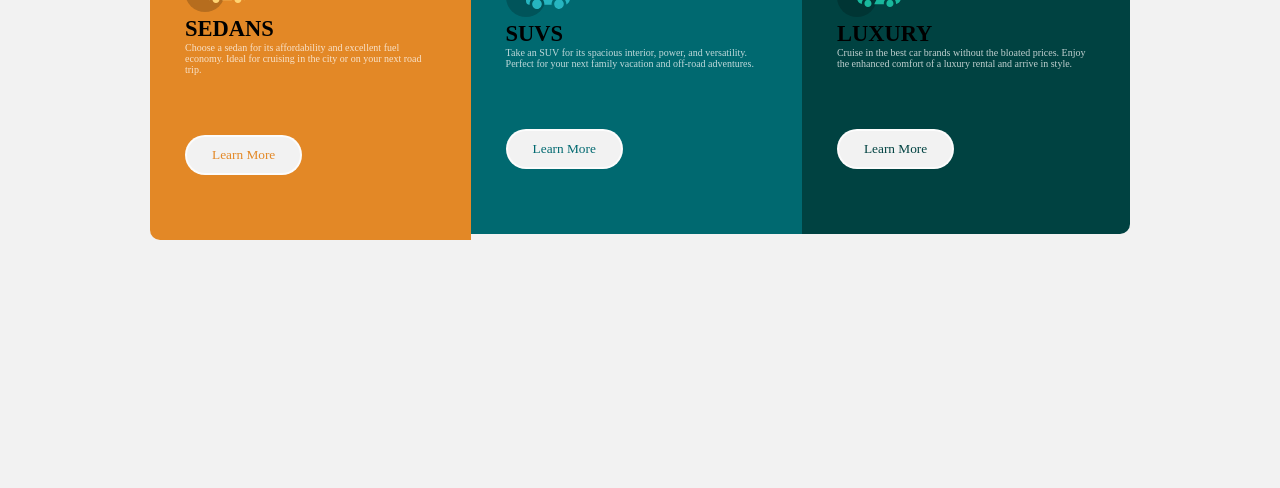
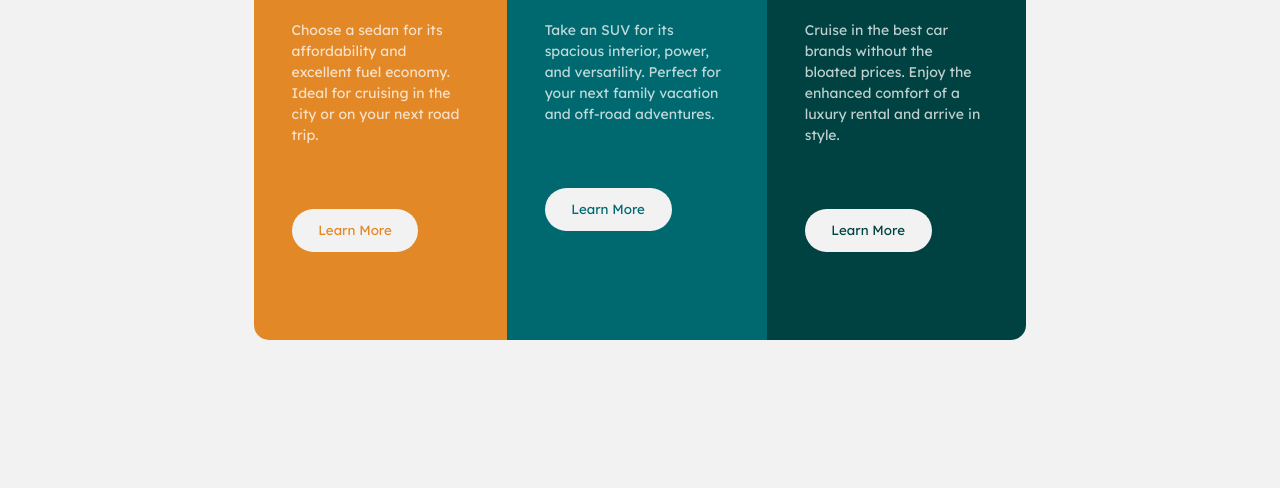
Before and after one commit to megalous-lab/css-flex-and-drid, a plain HTML site: page index.html in a window 1280 px wide. Shown: the part 329-817 px from the top of the page. Drawn offline with Linux system fonts and the light colour scheme.

Commit message:
Update main.css

```diff
--- a/main.css
+++ b/main.css
@@ -1,3 +1,6 @@
+@import url("https://fonts.googleapis.com/css2?family=Lexend+Deca:wght@100;200;300;400;500;600;700;800&display=swap");
+@import url("https://fonts.googleapis.com/css2?family=Big+Shoulders+Display:wght@100;200;300;400;500;600;700;800;900&display=swap");
+
 * {
   margin: 0;
   padding: 0;
@@ -8,94 +11,88 @@ body {
   background-color: hsl(0, 0%, 95%);
   font-size: 15px;
 }
-header>a{
-    color: black;
-    text-decoration: underline;
+
+h2 {
+  font-family: "Big Shoulders Display", cursive;
+  font-weight: 800;
+  margin-bottom: 1.2em;
+  color: hsl(0, 0%, 95%);
+  font-size: 30px;
 }
-header>a:hover{
-    text-decoration: none;
-    border-bottom: 3px solid hsl(31, 77%, 52%) ;
+
+p {
+  font-family: "Lexend Deca", sans-serif;
+  font-weight: 400;
+  margin-bottom: 4.5em;
+  line-height: 1.5em;
+  color: hsla(0, 0%, 100%, 0.75);
+  font-size: 14px;
 }
+
 main {
   display: flex;
+  width: 65%;
   flex-direction: row;
+  margin: auto;
+  padding: 2em;
   align-items: center;
   justify-content: center;
-    width: 100%;
   height: 100vh;
-    margin: auto;
-    padding: 150px;
+  border: none;
+  /* flex-wrap: wrap; */
 }
-main > div {
-    padding: 35px;
+
+div {
+  padding: 1em;
 }
-main .sedans {
+
+img {
+  margin-bottom: 2em;
+}
+
+.sedans {
   background-color: hsl(31, 77%, 52%);
-    border-radius: 10px 0 0 10px;
+  height: 68%;
+  border-radius: 15px 0 0 15px;
+  padding: 2.5em;
+}
 
-}
-main .suvs {
-    background-color: hsl(184, 100%, 22%);
-}
-main .luxury {
-    background-color: hsl(179, 100%, 13%);
-    border-radius: 0 10px 10px 0;
-}
-main .sedans button {
+.sedans button {
   color: hsl(31, 77%, 52%);
 }
-main .suvs button {
+
+.suvs {
+  background-color: hsl(184, 100%, 22%);
+  height: 68%;
+  padding: 2.5em;
+}
+
+.suvs button {
   color: hsl(184, 100%, 22%);
 }
-main .luxury button {
+
+.luxury {
+  background-color: hsl(179, 100%, 13%);
+  height: 68%;
+  border-radius: 0 15px 15px 0;
+  padding: 2.5em;
+}
+
+.luxury button {
   color: hsl(179, 100%, 13%);
 }
-main .sedans button:hover {
-    background-color: hsl(31, 77%, 52%);
-    color: hsla(0, 0%, 100%, 0.75);
-}
-main .suvs button:hover {
-    background-color: hsl(184, 100%, 22%);
-    color: hsla(0, 0%, 100%, 0.75);
-}
-main .luxury button:hover {
-    background-color: hsl(179, 100%, 13%);
-    color: hsla(0, 0%, 100%, 0.75);
-}
-h1 {
-    color: hsl(0, 0%, 95%);
-    font-family: "Big Shoulders Display", "san-serif";
-    margin: 30px 0;
-}
+
 button {
   background-color: hsl(0, 0%, 95%);
-    font-family: "Lexend Deca", "san-serif";
-    border: solid 2px hsla(0, 0%, 100%, 0.75);
+  padding: 1em 2em;
+  border: none;
   border-radius: 30px;
-    padding: 10px 25px;
-    margin: 30px 0;
-    color: hsl(0, 0%, 100%);
-    cursor: pointer;
+  font-family: Lexend Deca;
 }
-p {
-    color: hsla(0, 0%, 100%, 0.75);
-    padding: 0 0 30px;
-    font-family: "Lexend Deca", "san-serif";
-    font-size: 10px;
+
+button:hover {
+  background-color: hsla(0, 0%, 95%, 0);
+  color: white;
+  border: 2px solid white;
+  padding: 0.875em 1.875em;
 }
-@media (max-width: 900px) {
-    main {
-        flex-direction: column;
-        height: auto;
-        padding: 50px 100px;
-    }
-    main.sedans{
-        border-radius: 5px 5px 0 0;
-    }
-    main.luxury{
-        border-radius: 0 0 5px 5px;
-    }
-    body {
-        text-align: center;
-    }
-}
```
Lines whose indentation alone changed are shown as unchanged.
